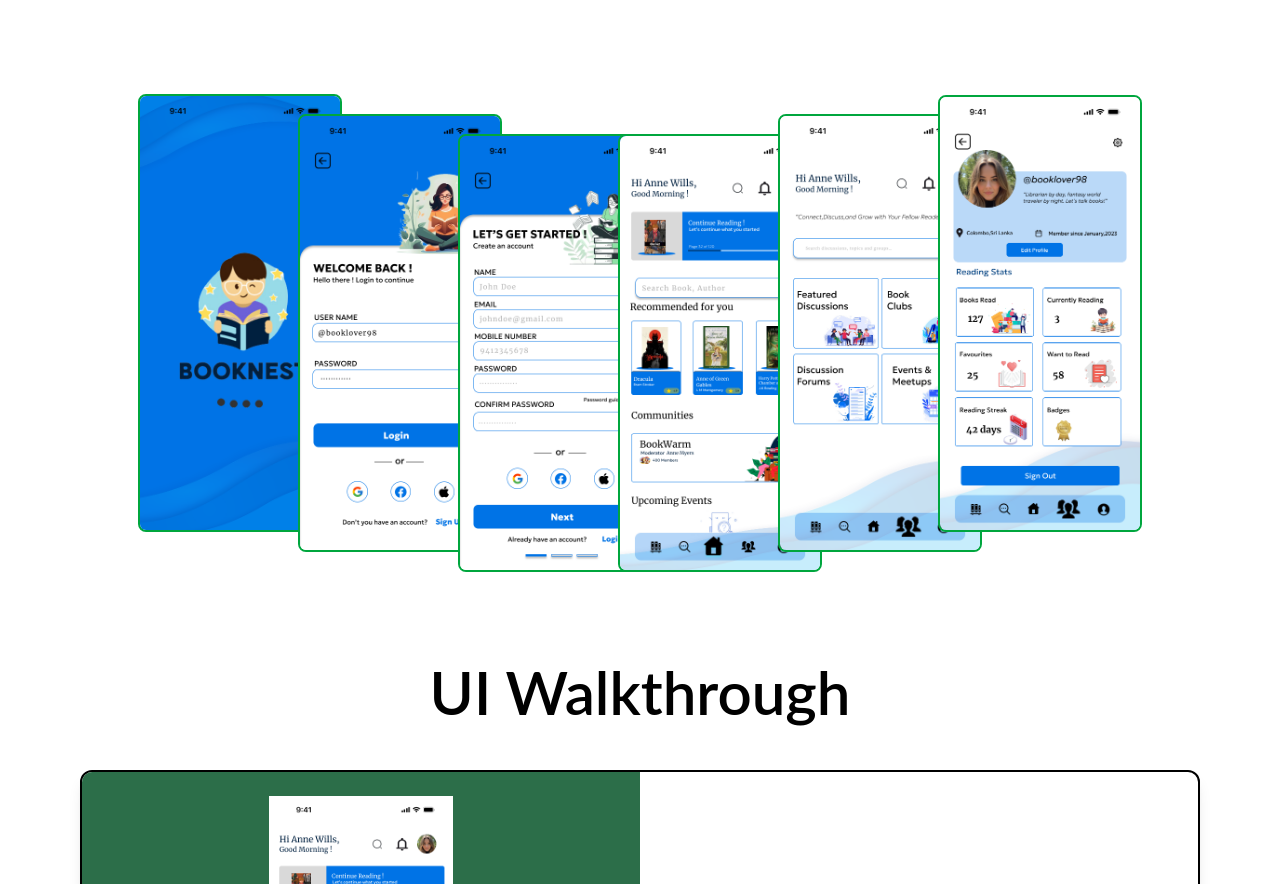
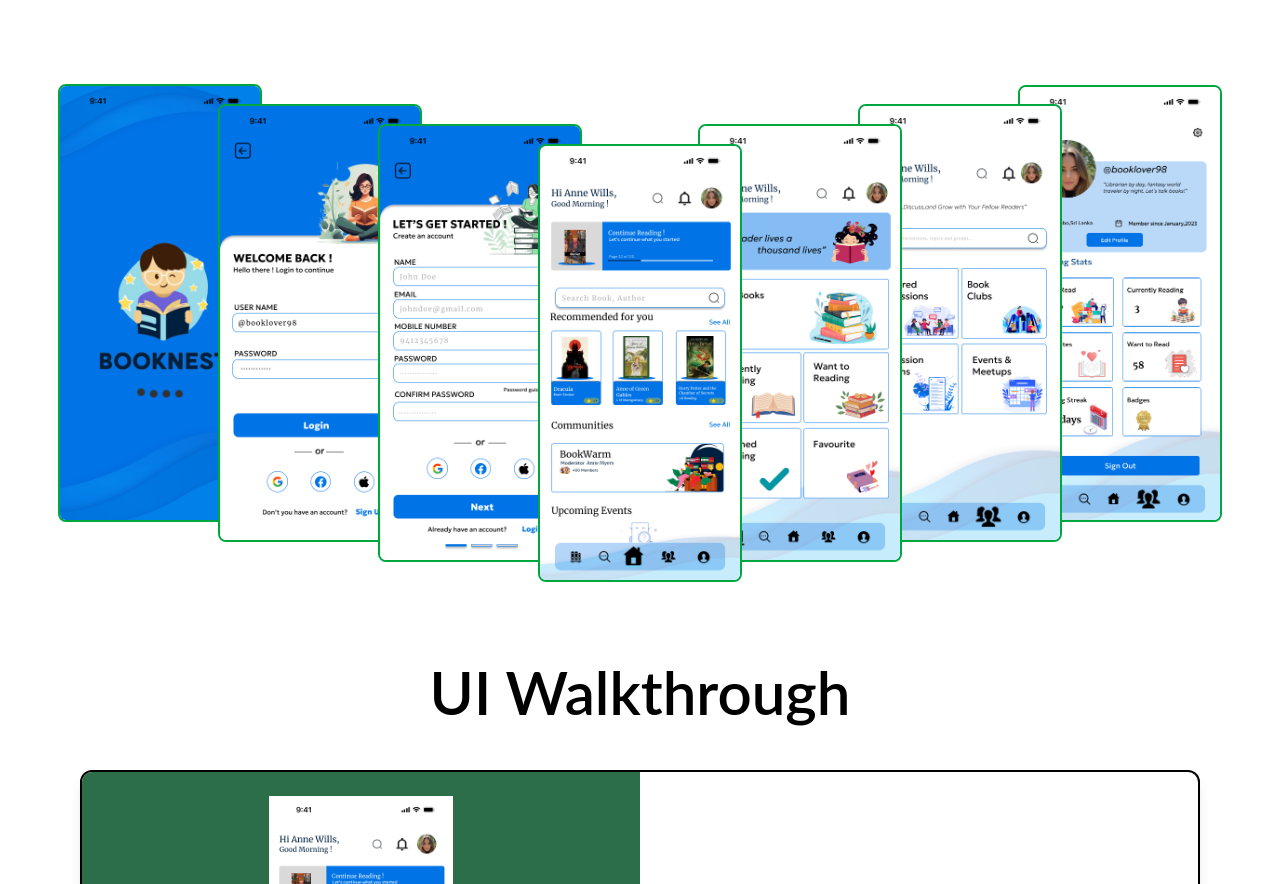
Before and after one commit to sasinitennakoon/Sasini-Tennakoon, a Next.js app: page /portfolio/book-nest in a window 1280 px wide. Shown: the part 2760-3644 px from the top of the page. Built offline with nearby package versions, Linux system fonts and the light colour scheme; a web font is replaced by a local one.

Commit message:
Booknest image2

```diff
--- a/app/portfolio/[projectID]/page.js
+++ b/app/portfolio/[projectID]/page.js
@@ -253,7 +253,7 @@ const projectDetails = [
     },
     coverImage: '/images/Cover/B.png',
     wireframes: ['/images/Book1.png', '/images/Book2.png', '/images/Book3.png','/images/Book4.png'],
-    uiMobileImages: ['/images/BookWelcome.png','/images/BookLogin.png', '/images/BookSign.png', '/images/BookLanding.png', '/images/Community.png', '/images/User Profile.png'],
+    uiMobileImages: ['/images/BookWelcome.png','/images/BookLogin.png', '/images/BookSign.png', '/images/BookLanding.png', '/images/BookList.png' , '/images/Community.png', '/images/User Profile.png'],
     uiDesktopImages:[],
     designSystem: {
       typography: [
```
Also changed, not shown: public/images/BookList.png (added).
